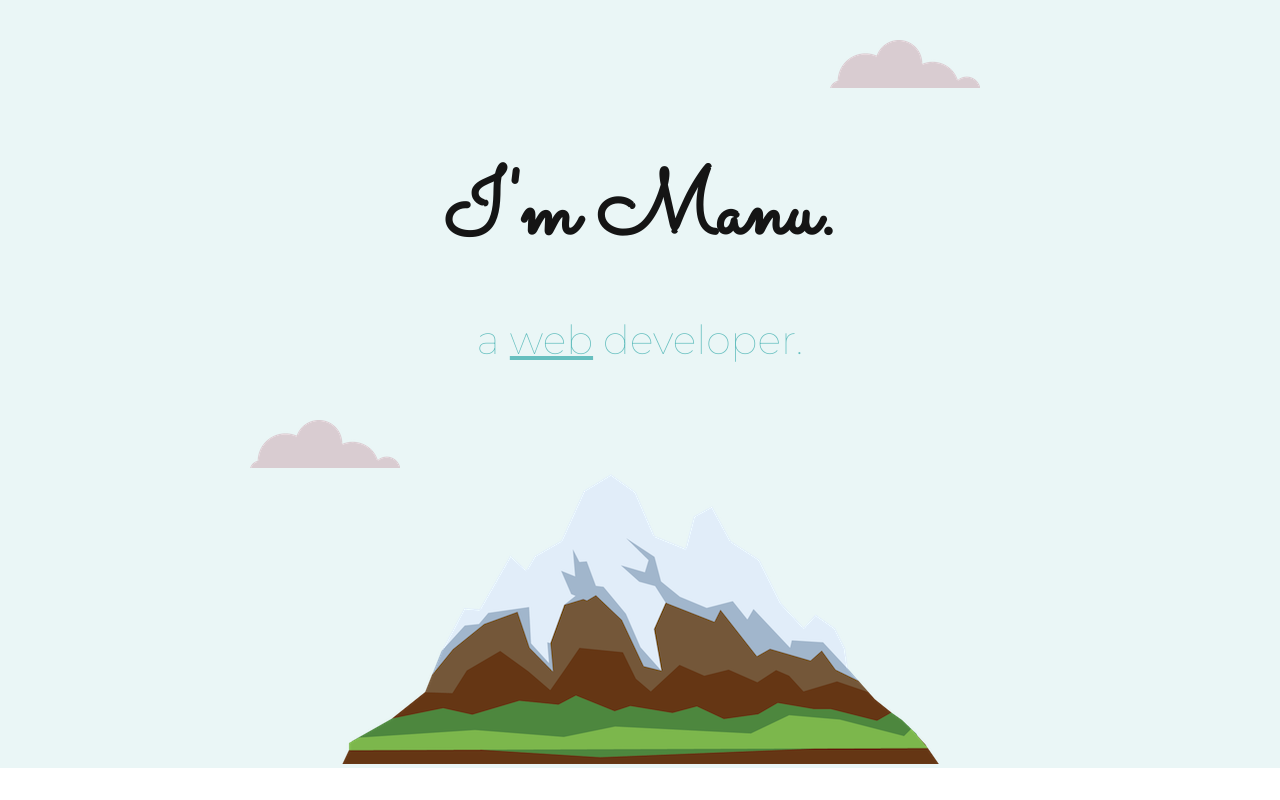
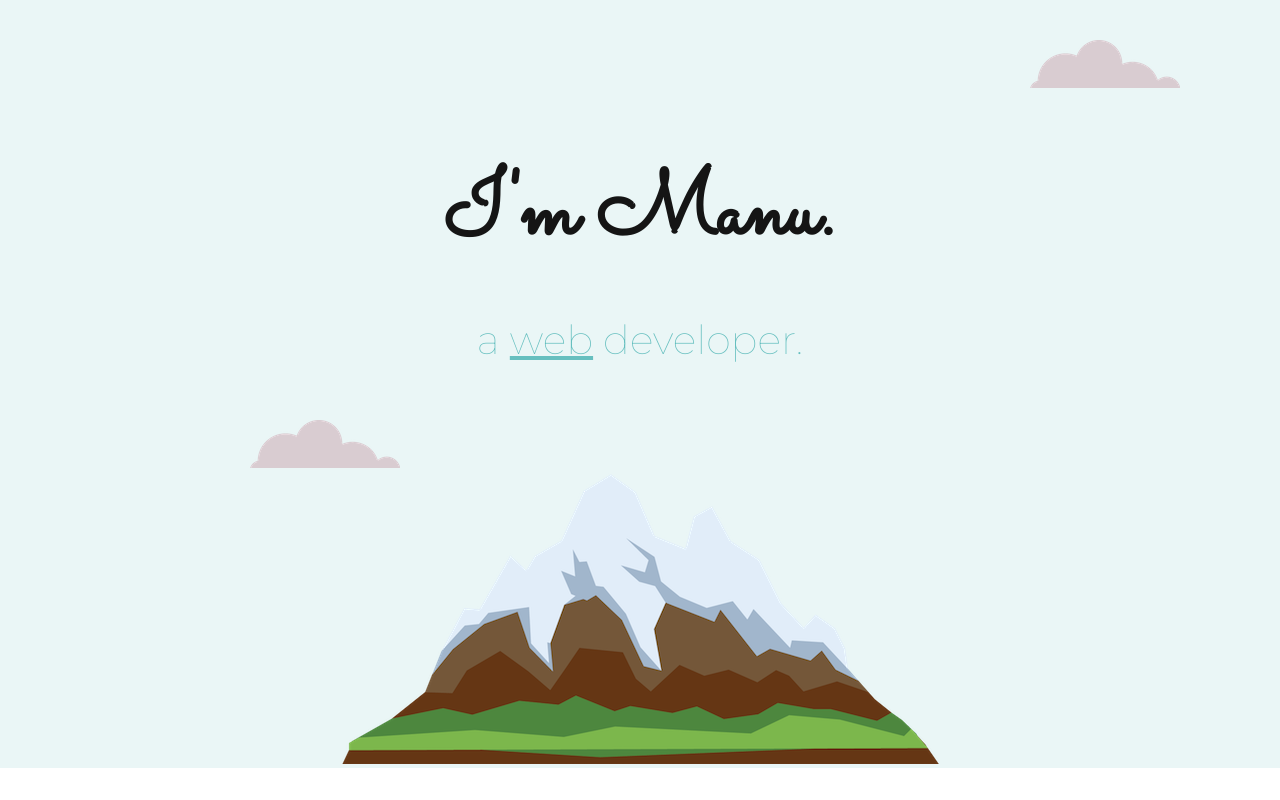
Before and after one commit to Manuhaxor/intro, a plain HTML site: page index.html in a window 1280 px wide. Shown: the top 800 px of the page. Drawn offline with Linux system fonts and the light colour scheme.

Commit message:
Update styles.css

```diff
--- a/css/styles.css
+++ b/css/styles.css
@@ -68,7 +68,7 @@ hr {
 
 .top-cloud {
   position: absolute;
-  right: 300px;
+  right: 100px;
   top: 40px;
 
 }
```
